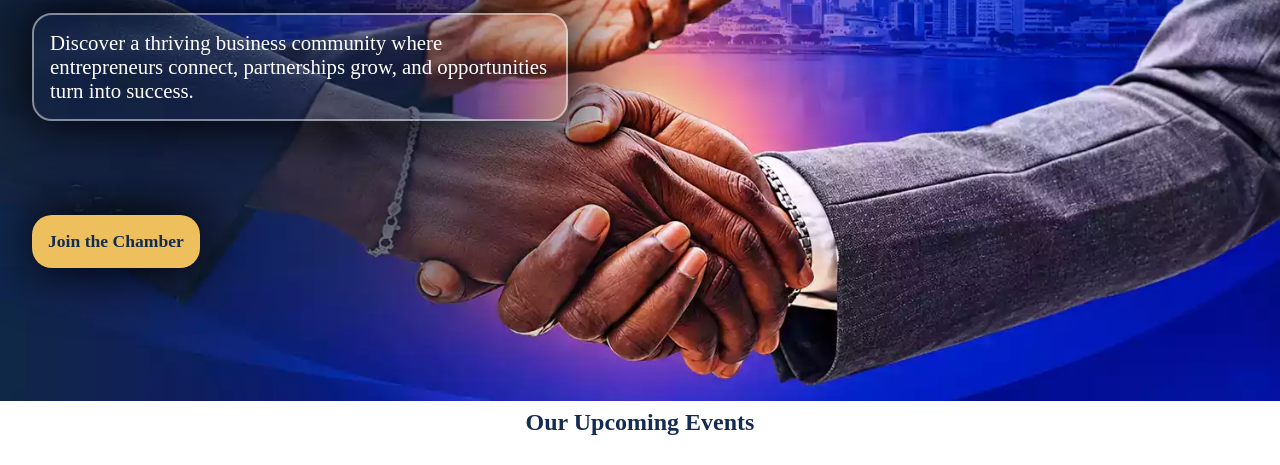
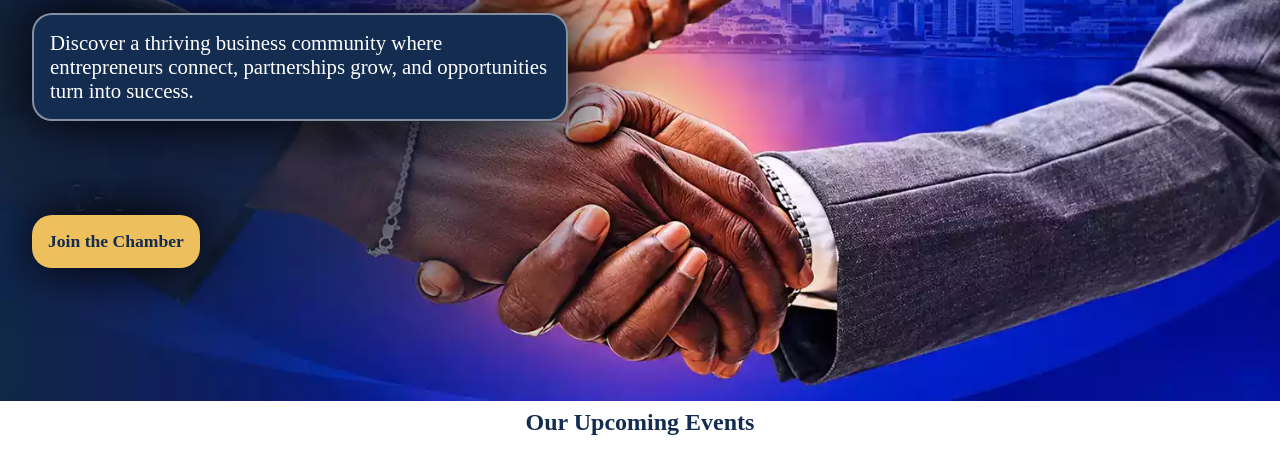
Before and after one commit to Divon-git/wdd231, a plain HTML site: page chamber/index.html in a window 1280 px wide. Shown: the part 321-786 px from the top of the page. Drawn offline with nearby package versions, Linux system fonts and the light colour scheme; no server answers.

Commit message:
review 2

```diff
--- a/chamber/styles/largescreens.css
+++ b/chamber/styles/largescreens.css
@@ -89,7 +89,7 @@
     }
 
     .message{
-        background: none;
+        background-color: var(--secondary-color);
         color: white;
         border: 2px solid rgba(243, 243, 243, 0.5);
         font-size: 1.3rem;
--- a/chamber/styles/smallscreens.css
+++ b/chamber/styles/smallscreens.css
@@ -413,12 +413,12 @@ a {
 }
 
 .message {
-    background-color: rgb(255, 239, 188);
-    color: var(--secondary-color);
+    background-color: var(--secondary-color);
+    color: white;
+    border: 2px solid rgba(243, 243, 243, 0.5);
     padding: 1rem;
     border-radius: 20px;
     margin-top: 1rem;
-    border: 2px solid var(--secondary-color);
     box-shadow: 0 0 55px 4px rgba(0, 0, 0, 1.5);
 }
 
```
